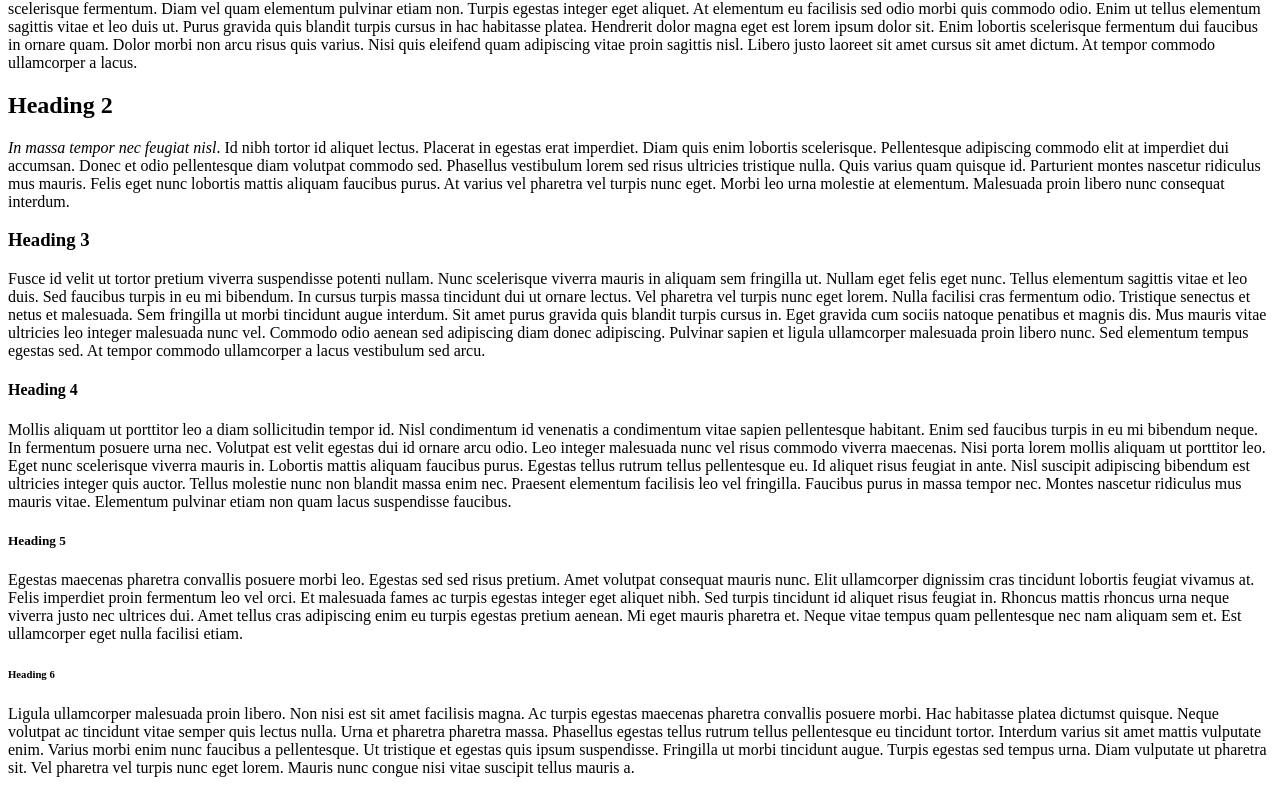
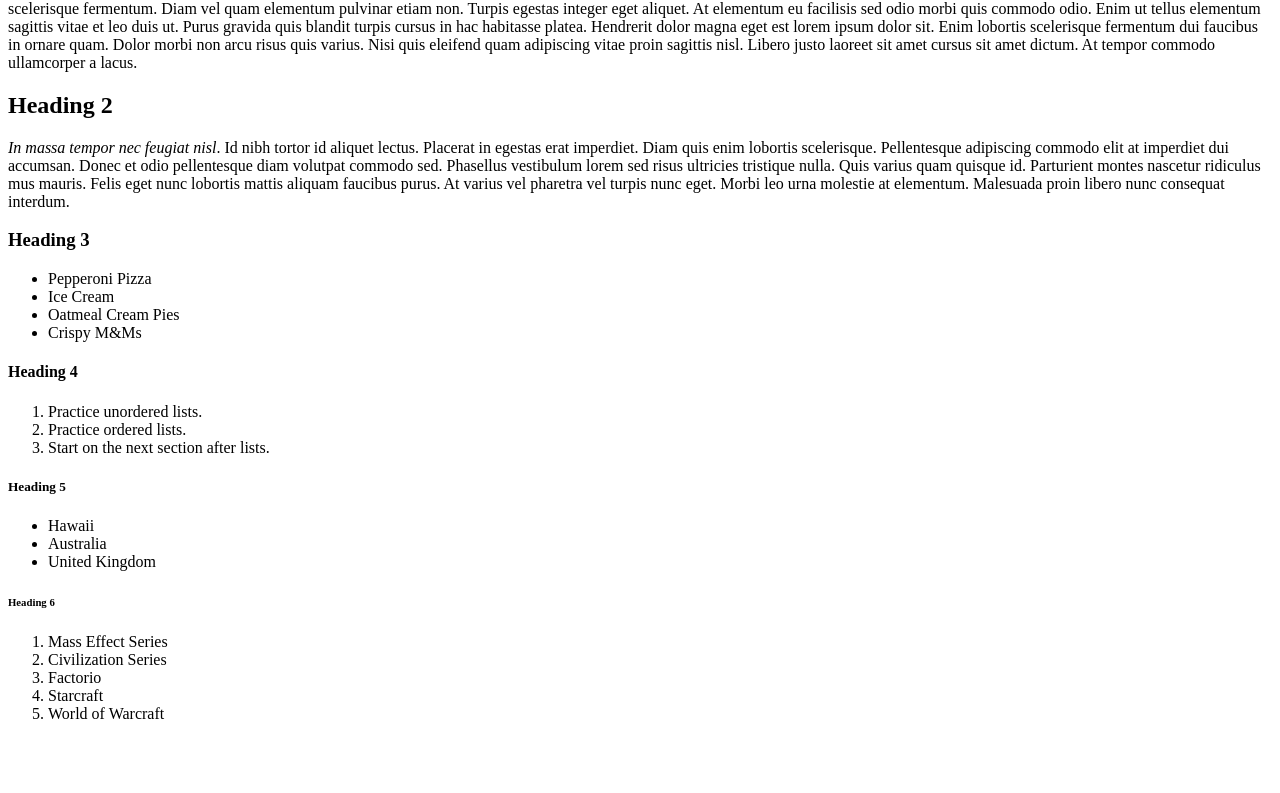
Before and after one commit to MattShrode/practice, a plain HTML site: page index.html in a window 1280 px wide. Shown: the part 116-909 px from the top of the page. After the commit the page ends 855 px from the top, so only its background shows below. Drawn offline with Linux system fonts and the light colour scheme.

Commit message:
Practice with unordered and ordered lists.

```diff
--- a/index.html
+++ b/index.html
@@ -12,15 +12,32 @@
         <h2>Heading 2</h2>
             <p><em>In massa tempor nec feugiat nisl</em>. Id nibh tortor id aliquet lectus. Placerat in egestas erat imperdiet. Diam quis enim lobortis scelerisque. Pellentesque adipiscing commodo elit at imperdiet dui accumsan. Donec et odio pellentesque diam volutpat commodo sed. Phasellus vestibulum lorem sed risus ultricies tristique nulla. Quis varius quam quisque id. Parturient montes nascetur ridiculus mus mauris. Felis eget nunc lobortis mattis aliquam faucibus purus. At varius vel pharetra vel turpis nunc eget. Morbi leo urna molestie at elementum. Malesuada proin libero nunc consequat interdum.</p>
         <h3>Heading 3</h3>
-            <p>Fusce id velit ut tortor pretium viverra suspendisse potenti nullam. Nunc scelerisque viverra mauris in aliquam sem fringilla ut. Nullam eget felis eget nunc. Tellus elementum sagittis vitae et leo duis. Sed faucibus turpis in eu mi bibendum. In cursus turpis massa tincidunt dui ut ornare lectus. Vel pharetra vel turpis nunc eget lorem. Nulla facilisi cras fermentum odio. Tristique senectus et netus et malesuada. Sem fringilla ut morbi tincidunt augue interdum. Sit amet purus gravida quis blandit turpis cursus in. Eget gravida cum sociis natoque penatibus et magnis dis. Mus mauris vitae ultricies leo integer malesuada nunc vel. Commodo odio aenean sed adipiscing diam donec adipiscing. Pulvinar sapien et ligula ullamcorper malesuada proin libero nunc. Sed elementum tempus egestas sed. At tempor commodo ullamcorper a lacus vestibulum sed arcu.</p>
+            <ul>
+                <li>Pepperoni Pizza</li>
+                <li>Ice Cream</li>
+                <li>Oatmeal Cream Pies</li>
+                <li>Crispy M&Ms</li>
+            </ul>
         <h4>Heading 4</h4>
-            <p>Mollis aliquam ut porttitor leo a diam sollicitudin tempor id. Nisl condimentum id venenatis a condimentum vitae sapien pellentesque habitant. Enim sed faucibus turpis in eu mi bibendum neque. In fermentum posuere urna nec. Volutpat est velit egestas dui id ornare arcu odio. Leo integer malesuada nunc vel risus commodo viverra maecenas. Nisi porta lorem mollis aliquam ut porttitor leo. Eget nunc scelerisque viverra mauris in. Lobortis mattis aliquam faucibus purus. Egestas tellus rutrum tellus pellentesque eu. Id aliquet risus feugiat in ante. Nisl suscipit adipiscing bibendum est ultricies integer quis auctor. Tellus molestie nunc non blandit massa enim nec. Praesent elementum facilisis leo vel fringilla. Faucibus purus in massa tempor nec. Montes nascetur ridiculus mus mauris vitae. Elementum pulvinar etiam non quam lacus suspendisse faucibus.
-
-            </p>
+            <ol>
+                <li>Practice unordered lists.</li>
+                <li>Practice ordered lists.</li>
+                <li>Start on the next section after lists.</li>
+            </ol>
         <h5>Heading 5</h5>
-            <p>Egestas maecenas pharetra convallis posuere morbi leo. Egestas sed sed risus pretium. Amet volutpat consequat mauris nunc. Elit ullamcorper dignissim cras tincidunt lobortis feugiat vivamus at. Felis imperdiet proin fermentum leo vel orci. Et malesuada fames ac turpis egestas integer eget aliquet nibh. Sed turpis tincidunt id aliquet risus feugiat in. Rhoncus mattis rhoncus urna neque viverra justo nec ultrices dui. Amet tellus cras adipiscing enim eu turpis egestas pretium aenean. Mi eget mauris pharetra et. Neque vitae tempus quam pellentesque nec nam aliquam sem et. Est ullamcorper eget nulla facilisi etiam.</p>
+            <ul>
+                <li>Hawaii</li>
+                <li>Australia</li>
+                <li>United Kingdom</li>
+            </ul>
         <h6>Heading 6</h6>
-            <p>Ligula ullamcorper malesuada proin libero. Non nisi est sit amet facilisis magna. Ac turpis egestas maecenas pharetra convallis posuere morbi. Hac habitasse platea dictumst quisque. Neque volutpat ac tincidunt vitae semper quis lectus nulla. Urna et pharetra pharetra massa. Phasellus egestas tellus rutrum tellus pellentesque eu tincidunt tortor. Interdum varius sit amet mattis vulputate enim. Varius morbi enim nunc faucibus a pellentesque. Ut tristique et egestas quis ipsum suspendisse. Fringilla ut morbi tincidunt augue. Turpis egestas sed tempus urna. Diam vulputate ut pharetra sit. Vel pharetra vel turpis nunc eget lorem. Mauris nunc congue nisi vitae suscipit tellus mauris a.</p>
+            <ol>
+                <li>Mass Effect Series</li>
+                <li>Civilization Series</li>
+                <li>Factorio</li>
+                <li>Starcraft</li>
+                <li>World of Warcraft</li>
+            </ol>
     </body>
 
 </html>
```
